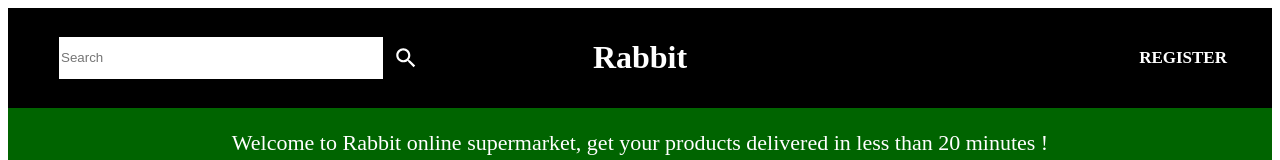
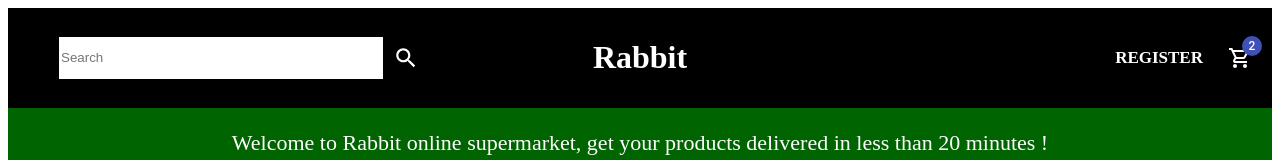
Before and after one commit to RamyCodes/SoftwareProject2022, a React (Create React App) app in the folder client/: page / in a window 1280 px wide. Shown: the top 160 px of the page. Built offline with nearby package versions, Linux system fonts and the light colour scheme; the HTML template or start-up script is replaced by a standard one.

Commit message:
Added Navbar cart static icon

```diff
--- a/client/src/Components/Navbar.js
+++ b/client/src/Components/Navbar.js
@@ -1,4 +1,5 @@
-import { Search } from "@material-ui/icons";
+import { Badge } from "@material-ui/core";
+import { Search, ShoppingCartOutlined } from "@material-ui/icons";
 import React from "react";
 import styled from "styled-components";
 
@@ -76,6 +77,9 @@ const Navbar = () => {
         <Right>
           <MenuItem>REGISTER</MenuItem>
           <MenuItem>
+          <Badge badgeContent ={2} color="primary">
+            <ShoppingCartOutlined />
+          </Badge>
           </MenuItem>
         </Right>
       </Wrapper>
```
